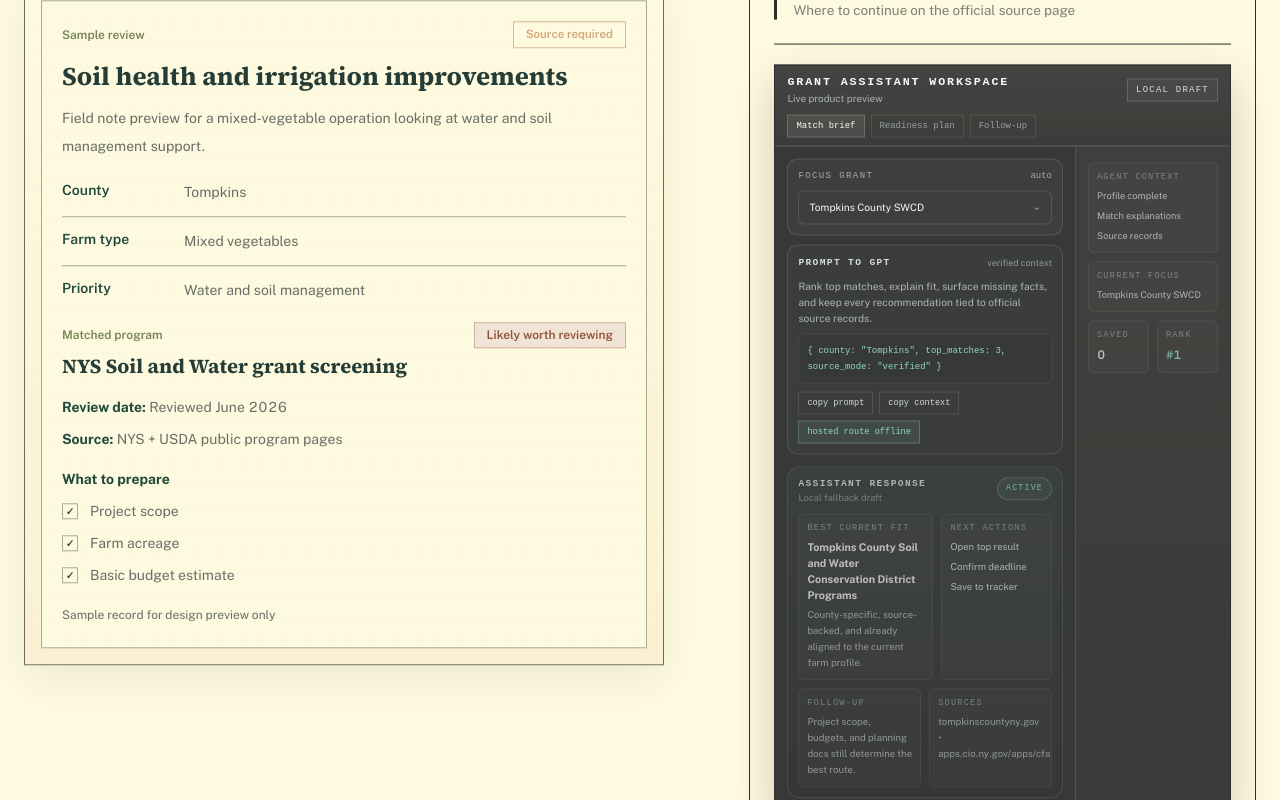
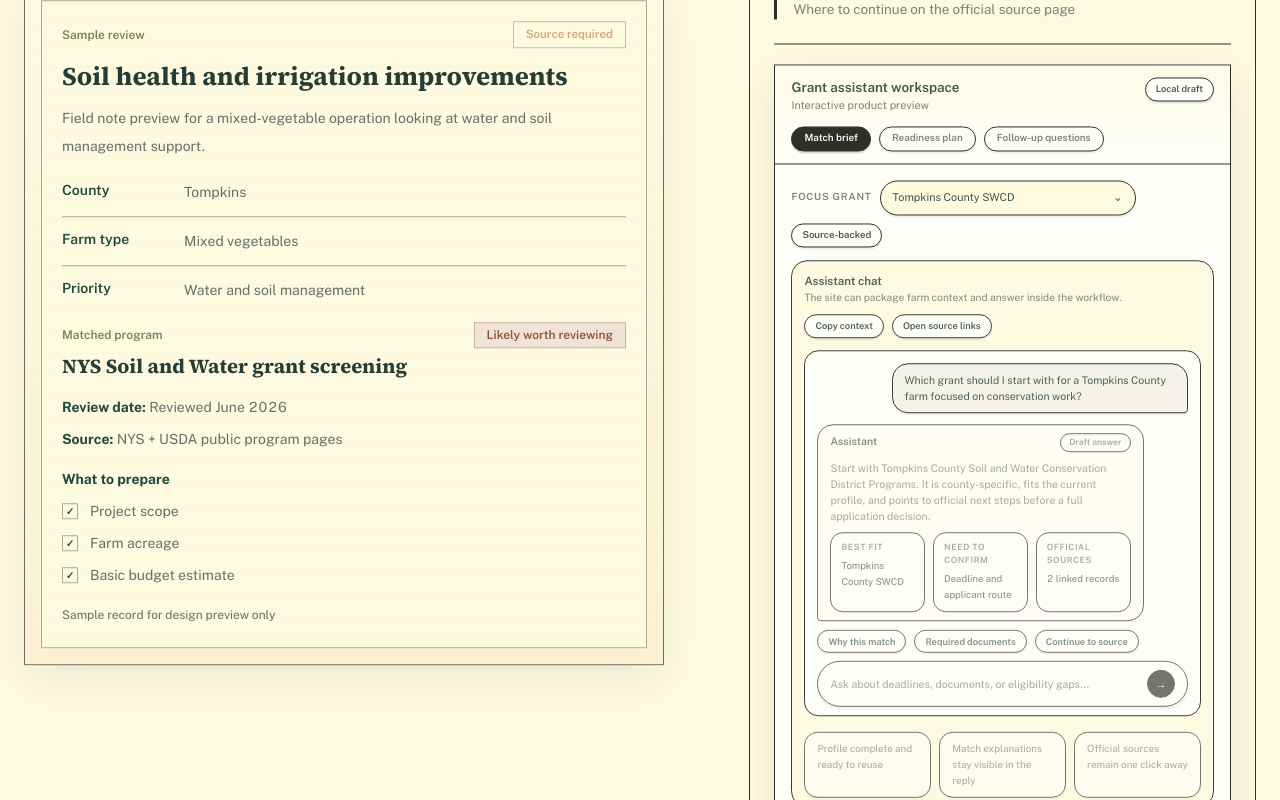
Before and after one commit to Andrewliyx/agrigrantny-next, a Next.js app: page / in a window 1280 px wide. Shown: the part 1640-2440 px from the top of the page. Built offline with nearby package versions, Linux system fonts and the light colour scheme.

Commit message:
Rework homepage assistant into white chat UI

```diff
--- a/src/app/page.tsx
+++ b/src/app/page.tsx
@@ -625,140 +625,149 @@
   const stageThree = Math.max(0, Math.min(1, (progress - 0.38) * 1.75));
 
   return (
-    <div className="overflow-hidden border border-black bg-[#0b0d10] text-[#f5f7fa] shadow-[0_18px_40px_rgba(0,0,0,0.22)]">
-      <div className="border-b border-[rgba(255,255,255,0.14)] bg-[linear-gradient(180deg,rgba(255,255,255,0.06),rgba(255,255,255,0.02))] px-3 py-2">
-        <div className="flex items-center justify-between gap-3">
+    <div className="overflow-hidden border border-black bg-white text-[var(--ink)] shadow-[0_18px_36px_rgba(0,0,0,0.1)]">
+      <div className="border-b border-black bg-[linear-gradient(180deg,rgba(254,250,224,0.65),rgba(255,255,255,0.95))] px-4 py-3">
+        <div className="flex items-start justify-between gap-3">
           <div>
-            <strong className="block font-mono text-[0.73rem] font-semibold uppercase tracking-[0.16em] text-[#f7fafc]">
-              Grant Assistant Workspace
-            </strong>
-            <span className="block text-[0.62rem] text-[#98a2b3]">Live product preview</span>
+            <strong className="block text-[0.84rem] font-semibold text-[var(--ink)]">Grant assistant workspace</strong>
+            <span className="block text-[0.68rem] text-[var(--muted-ink)]">Interactive product preview</span>
           </div>
-          <span className="border border-[rgba(255,255,255,0.16)] bg-[rgba(255,255,255,0.04)] px-2 py-1 font-mono text-[0.56rem] uppercase tracking-[0.14em] text-[#cfd6df]">
-            local draft
+          <span className="rounded-full border border-black bg-white px-2.5 py-1 text-[0.58rem] font-semibold text-[var(--ink)] shadow-[0_2px_0_rgba(0,0,0,0.12)]">
+            Local draft
           </span>
         </div>
+
         <div
-          className="mt-2 flex flex-wrap gap-1.5 transition-all duration-400"
+          className="mt-3 flex flex-wrap gap-2 transition-all duration-400"
           style={{ opacity: stageOne, transform: `translateY(${10 - stageOne * 10}px)` }}
         >
-          <span className="border border-[rgba(255,255,255,0.18)] bg-[rgba(255,255,255,0.08)] px-2 py-1 font-mono text-[0.56rem] text-[#f5f7fa]">
+          <span className="cursor-default rounded-full border border-black bg-black px-3 py-1 text-[0.62rem] font-semibold text-white shadow-[0_2px_0_rgba(0,0,0,0.16)]">
             Match brief
           </span>
-          <span className="border border-[rgba(255,255,255,0.1)] px-2 py-1 font-mono text-[0.56rem] text-[#7f8b99]">
+          <span className="cursor-default rounded-full border border-black bg-white px-3 py-1 text-[0.62rem] font-semibold text-[var(--muted-ink)] shadow-[0_2px_0_rgba(0,0,0,0.08)]">
             Readiness plan
           </span>
-          <span className="border border-[rgba(255,255,255,0.1)] px-2 py-1 font-mono text-[0.56rem] text-[#7f8b99]">
-            Follow-up
+          <span className="cursor-default rounded-full border border-black bg-white px-3 py-1 text-[0.62rem] font-semibold text-[var(--muted-ink)] shadow-[0_2px_0_rgba(0,0,0,0.08)]">
+            Follow-up questions
           </span>
         </div>
       </div>
 
-      <div className="grid grid-cols-[minmax(0,1fr)_154px] max-sm:grid-cols-1">
-        <div className="border-r border-[rgba(255,255,255,0.12)] p-3 max-sm:border-r-0 max-sm:border-b max-sm:border-[rgba(255,255,255,0.12)]">
+      <div className="p-4">
         <div
-            className="grid gap-2 rounded-[0.7rem] border border-[rgba(255,255,255,0.12)] bg-[rgba(255,255,255,0.03)] p-2.5 transition-all duration-400"
+          className="grid gap-3 transition-all duration-400"
           style={{ opacity: stageOne, transform: `translateY(${14 - stageOne * 14}px)` }}
         >
-            <div className="flex items-center justify-between">
-              <span className="font-mono text-[0.56rem] uppercase tracking-[0.16em] text-[#8f9aaa]">Focus grant</span>
-              <span className="font-mono text-[0.56rem] text-[#8f9aaa]">auto</span>
+          <div className="flex flex-wrap items-center gap-2">
+            <span className="text-[0.62rem] font-semibold uppercase tracking-[0.08em] text-[var(--muted-ink)]">Focus grant</span>
+            <div className="inline-flex min-w-[16rem] cursor-default items-center justify-between rounded-full border border-black bg-[var(--paper-soft)] px-3 py-2 text-[0.68rem] shadow-[0_2px_0_rgba(0,0,0,0.08)]">
+              <span>Tompkins County SWCD</span>
+              <span className="text-[0.72rem]">⌄</span>
             </div>
-            <div className="flex items-center justify-between rounded-md border border-[rgba(255,255,255,0.12)] bg-[#11151a] px-2.5 py-2 text-[0.64rem] text-[#f5f7fa]">
-              <span>Tompkins County SWCD</span>
-              <span className="font-mono text-[#7f8b99]">⌄</span>
+            <span className="cursor-default rounded-full border border-black bg-white px-2.5 py-1 text-[0.6rem] font-semibold shadow-[0_2px_0_rgba(0,0,0,0.08)]">
+              Source-backed
+            </span>
+          </div>
+
+          <div
+            className="grid gap-3 rounded-[1rem] border border-black bg-[var(--paper-soft)] p-3 transition-all duration-400"
+            style={{ opacity: stageTwo, transform: `translateY(${12 - stageTwo * 12}px)` }}
+          >
+            <div className="flex flex-wrap items-center justify-between gap-2">
+              <div>
+                <strong className="block text-[0.72rem] font-semibold text-[var(--ink)]">Assistant chat</strong>
+                <span className="block text-[0.64rem] text-[var(--muted-ink)]">The site can package farm context and answer inside the workflow.</span>
+              </div>
+              <div className="flex flex-wrap gap-2">
+                <span className="cursor-default rounded-full border border-black bg-white px-2.5 py-1 text-[0.58rem] font-semibold shadow-[0_2px_0_rgba(0,0,0,0.08)]">
+                  Copy context
+                </span>
+                <span className="cursor-default rounded-full border border-black bg-white px-2.5 py-1 text-[0.58rem] font-semibold shadow-[0_2px_0_rgba(0,0,0,0.08)]">
+                  Open source links
+                </span>
+              </div>
+            </div>
+
+            <div className="grid gap-2 rounded-[0.9rem] border border-black bg-white p-3 shadow-[inset_0_1px_0_rgba(0,0,0,0.04)]">
+              <div className="flex justify-end">
+                <div className="max-w-[80%] rounded-[1rem] rounded-br-sm border border-black bg-[#f4f1ea] px-3 py-2 shadow-[0_2px_0_rgba(0,0,0,0.06)]">
+                  <p className="text-[0.66rem] leading-4 text-[var(--ink)]">
+                    Which grant should I start with for a Tompkins County farm focused on conservation work?
+                  </p>
                 </div>
               </div>
 
               <div
-            className="mt-2 rounded-[0.7rem] border border-[rgba(255,255,255,0.12)] bg-[#0f1318] p-2.5 transition-all duration-400"
-            style={{ opacity: stageTwo, transform: `translateY(${14 - stageTwo * 14}px)` }}
+                className="flex justify-start transition-all duration-500"
+                style={{ opacity: stageThree, transform: `translateY(${10 - stageThree * 10}px)` }}
               >
-            <div className="flex items-center justify-between gap-2">
-              <strong className="font-mono text-[0.6rem] uppercase tracking-[0.14em] text-[#dfe6ee]">Prompt to GPT</strong>
-              <span className="text-[0.56rem] text-[#7f8b99]">verified context</span>
-            </div>
-            <p className="mt-2 text-[0.64rem] leading-4 text-[#a7b0bc]">
-              Rank top matches, explain fit, surface missing facts, and keep every recommendation tied to official source records.
-            </p>
-            <div className="mt-2 rounded-md border border-[rgba(255,255,255,0.08)] bg-black/30 p-2 font-mono text-[0.56rem] leading-4 text-[#7fe3c5]">
-              {`{ county: "Tompkins", top_matches: 3, source_mode: "verified" }`}
-            </div>
-            <div className="mt-2 flex flex-wrap gap-1.5">
-              <span className="border border-[rgba(255,255,255,0.12)] px-2 py-1 font-mono text-[0.54rem] text-[#d8dee7]">copy prompt</span>
-              <span className="border border-[rgba(255,255,255,0.12)] px-2 py-1 font-mono text-[0.54rem] text-[#d8dee7]">copy context</span>
-              <span className="border border-[rgba(127,227,197,0.28)] bg-[rgba(127,227,197,0.08)] px-2 py-1 font-mono text-[0.54rem] text-[#7fe3c5]">
-                hosted route offline
+                <div className="max-w-[88%] rounded-[1rem] rounded-bl-sm border border-black bg-[#fffdf6] px-3 py-2 shadow-[0_2px_0_rgba(0,0,0,0.06)]">
+                  <div className="flex items-center justify-between gap-3">
+                    <strong className="text-[0.66rem] font-semibold text-[var(--ink)]">Assistant</strong>
+                    <span className="rounded-full border border-black bg-white px-2 py-0.5 text-[0.54rem] font-semibold text-[var(--muted-ink)]">
+                      Draft answer
                     </span>
                   </div>
+                  <p className="mt-2 text-[0.66rem] leading-4 text-[var(--muted-ink)]">
+                    Start with Tompkins County Soil and Water Conservation District Programs. It is county-specific, fits the current profile,
+                    and points to official next steps before a full application decision.
+                  </p>
+                  <div className="mt-2 grid gap-2 sm:grid-cols-3">
+                    <div className="rounded-[0.8rem] border border-black bg-white px-2.5 py-2">
+                      <span className="block text-[0.54rem] font-semibold uppercase tracking-[0.06em] text-[var(--muted-ink)]">Best fit</span>
+                      <p className="mt-1 text-[0.6rem] leading-4">Tompkins County SWCD</p>
                     </div>
-
-          <div
-            className="mt-2 rounded-[0.8rem] border border-[rgba(127,227,197,0.18)] bg-[linear-gradient(180deg,rgba(16,24,31,0.98),rgba(8,11,15,0.98))] p-2.5 transition-all duration-500"
-            style={{ opacity: stageThree, transform: `translateY(${16 - stageThree * 16}px)` }}
-          >
-            <div className="flex items-start justify-between gap-2">
-              <div>
-                <strong className="block font-mono text-[0.6rem] uppercase tracking-[0.14em] text-[#dfe6ee]">Assistant response</strong>
-                <span className="block text-[0.58rem] text-[#7f8b99]">Local fallback draft</span>
+                    <div className="rounded-[0.8rem] border border-black bg-white px-2.5 py-2">
+                      <span className="block text-[0.54rem] font-semibold uppercase tracking-[0.06em] text-[var(--muted-ink)]">Need to confirm</span>
+                      <p className="mt-1 text-[0.6rem] leading-4">Deadline and applicant route</p>
                     </div>
-              <span className="rounded-full border border-[rgba(127,227,197,0.28)] bg-[rgba(127,227,197,0.08)] px-2 py-1 font-mono text-[0.52rem] uppercase tracking-[0.14em] text-[#7fe3c5]">
-                active
-              </span>
-            </div>
-            <div className="mt-2 grid gap-2 md:grid-cols-[minmax(0,1.1fr)_minmax(0,0.9fr)]">
-              <div className="rounded-md border border-[rgba(255,255,255,0.08)] bg-[rgba(255,255,255,0.03)] p-2">
-                <span className="block font-mono text-[0.54rem] uppercase tracking-[0.14em] text-[#7f8b99]">Best current fit</span>
-                <strong className="mt-1 block text-[0.67rem] leading-4 text-[#f5f7fa]">Tompkins County Soil and Water Conservation District Programs</strong>
-                <p className="mt-1 text-[0.6rem] leading-4 text-[#a7b0bc]">County-specific, source-backed, and already aligned to the current farm profile.</p>
-              </div>
-              <div className="rounded-md border border-[rgba(255,255,255,0.08)] bg-[rgba(255,255,255,0.03)] p-2">
-                <span className="block font-mono text-[0.54rem] uppercase tracking-[0.14em] text-[#7f8b99]">Next actions</span>
-                <ul className="mt-1 grid gap-1 text-[0.6rem] leading-4 text-[#d8dee7]">
-                  <li>Open top result</li>
-                  <li>Confirm deadline</li>
-                  <li>Save to tracker</li>
-                </ul>
-              </div>
-            </div>
-            <div className="mt-2 grid gap-2 sm:grid-cols-2">
-              <div className="rounded-md border border-[rgba(255,255,255,0.08)] bg-[rgba(255,255,255,0.03)] p-2">
-                <span className="block font-mono text-[0.54rem] uppercase tracking-[0.14em] text-[#7f8b99]">Follow-up</span>
-                <p className="mt-1 text-[0.6rem] leading-4 text-[#a7b0bc]">Project scope, budgets, and planning docs still determine the best route.</p>
-              </div>
-              <div className="rounded-md border border-[rgba(255,255,255,0.08)] bg-[rgba(255,255,255,0.03)] p-2">
-                <span className="block font-mono text-[0.54rem] uppercase tracking-[0.14em] text-[#7f8b99]">Sources</span>
-                <p className="mt-1 text-[0.6rem] leading-4 text-[#a7b0bc]">tompkinscountyny.gov • apps.cio.ny.gov/apps/cfa</p>
+                    <div className="rounded-[0.8rem] border border-black bg-white px-2.5 py-2">
+                      <span className="block text-[0.54rem] font-semibold uppercase tracking-[0.06em] text-[var(--muted-ink)]">Official sources</span>
+                      <p className="mt-1 text-[0.6rem] leading-4">2 linked records</p>
                     </div>
                   </div>
                 </div>
               </div>
 
-        <div className="bg-[linear-gradient(180deg,rgba(255,255,255,0.04),rgba(255,255,255,0.01))] p-3">
               <div
                 className="grid gap-2 transition-all duration-500"
                 style={{ opacity: stageThree, transform: `translateY(${12 - stageThree * 12}px)` }}
               >
-            <div className="rounded-md border border-[rgba(255,255,255,0.1)] bg-[rgba(255,255,255,0.03)] p-2">
-              <span className="block font-mono text-[0.54rem] uppercase tracking-[0.14em] text-[#7f8b99]">Agent context</span>
-              <ul className="mt-1 grid gap-1 text-[0.58rem] leading-4 text-[#d8dee7]">
-                <li>Profile complete</li>
-                <li>Match explanations</li>
-                <li>Source records</li>
-              </ul>
+                <div className="flex flex-wrap gap-2">
+                  <span className="cursor-default rounded-full border border-black bg-white px-2.5 py-1 text-[0.58rem] font-semibold shadow-[0_2px_0_rgba(0,0,0,0.08)]">
+                    Why this match
+                  </span>
+                  <span className="cursor-default rounded-full border border-black bg-white px-2.5 py-1 text-[0.58rem] font-semibold shadow-[0_2px_0_rgba(0,0,0,0.08)]">
+                    Required documents
+                  </span>
+                  <span className="cursor-default rounded-full border border-black bg-white px-2.5 py-1 text-[0.58rem] font-semibold shadow-[0_2px_0_rgba(0,0,0,0.08)]">
+                    Continue to source
+                  </span>
                 </div>
-            <div className="rounded-md border border-[rgba(255,255,255,0.1)] bg-[rgba(255,255,255,0.03)] p-2">
-              <span className="block font-mono text-[0.54rem] uppercase tracking-[0.14em] text-[#7f8b99]">Current focus</span>
-              <p className="mt-1 text-[0.58rem] leading-4 text-[#d8dee7]">Tompkins County SWCD</p>
+
+                <div className="flex items-center gap-2 rounded-full border border-black bg-white px-3 py-2 shadow-[0_3px_0_rgba(0,0,0,0.08)]">
+                  <span className="text-[0.66rem] text-[var(--muted-ink)]">
+                    Ask about deadlines, documents, or eligibility gaps...
+                  </span>
+                  <span className="ml-auto inline-flex h-7 w-7 items-center justify-center rounded-full border border-black bg-black text-[0.68rem] text-white">
+                    →
+                  </span>
                 </div>
-            <div className="grid grid-cols-2 gap-2">
-              <div className="rounded-md border border-[rgba(255,255,255,0.1)] bg-[rgba(255,255,255,0.03)] p-2">
-                <span className="block font-mono text-[0.54rem] uppercase tracking-[0.14em] text-[#7f8b99]">Saved</span>
-                <p className="mt-1 text-[0.75rem] font-semibold text-[#f5f7fa]">0</p>
               </div>
-              <div className="rounded-md border border-[rgba(255,255,255,0.1)] bg-[rgba(255,255,255,0.03)] p-2">
-                <span className="block font-mono text-[0.54rem] uppercase tracking-[0.14em] text-[#7f8b99]">Rank</span>
-                <p className="mt-1 text-[0.75rem] font-semibold text-[#7fe3c5]">#1</p>
+            </div>
+
+            <div
+              className="grid gap-2 text-[0.62rem] leading-4 text-[var(--muted-ink)] transition-all duration-500 sm:grid-cols-3"
+              style={{ opacity: stageThree, transform: `translateY(${12 - stageThree * 12}px)` }}
+            >
+              <div className="rounded-[0.85rem] border border-black bg-white px-3 py-2 shadow-[0_2px_0_rgba(0,0,0,0.06)]">
+                Profile complete and ready to reuse
+              </div>
+              <div className="rounded-[0.85rem] border border-black bg-white px-3 py-2 shadow-[0_2px_0_rgba(0,0,0,0.06)]">
+                Match explanations stay visible in the reply
+              </div>
+              <div className="rounded-[0.85rem] border border-black bg-white px-3 py-2 shadow-[0_2px_0_rgba(0,0,0,0.06)]">
+                Official sources remain one click away
               </div>
             </div>
           </div>
```
Lines whose indentation alone changed are shown as unchanged.
